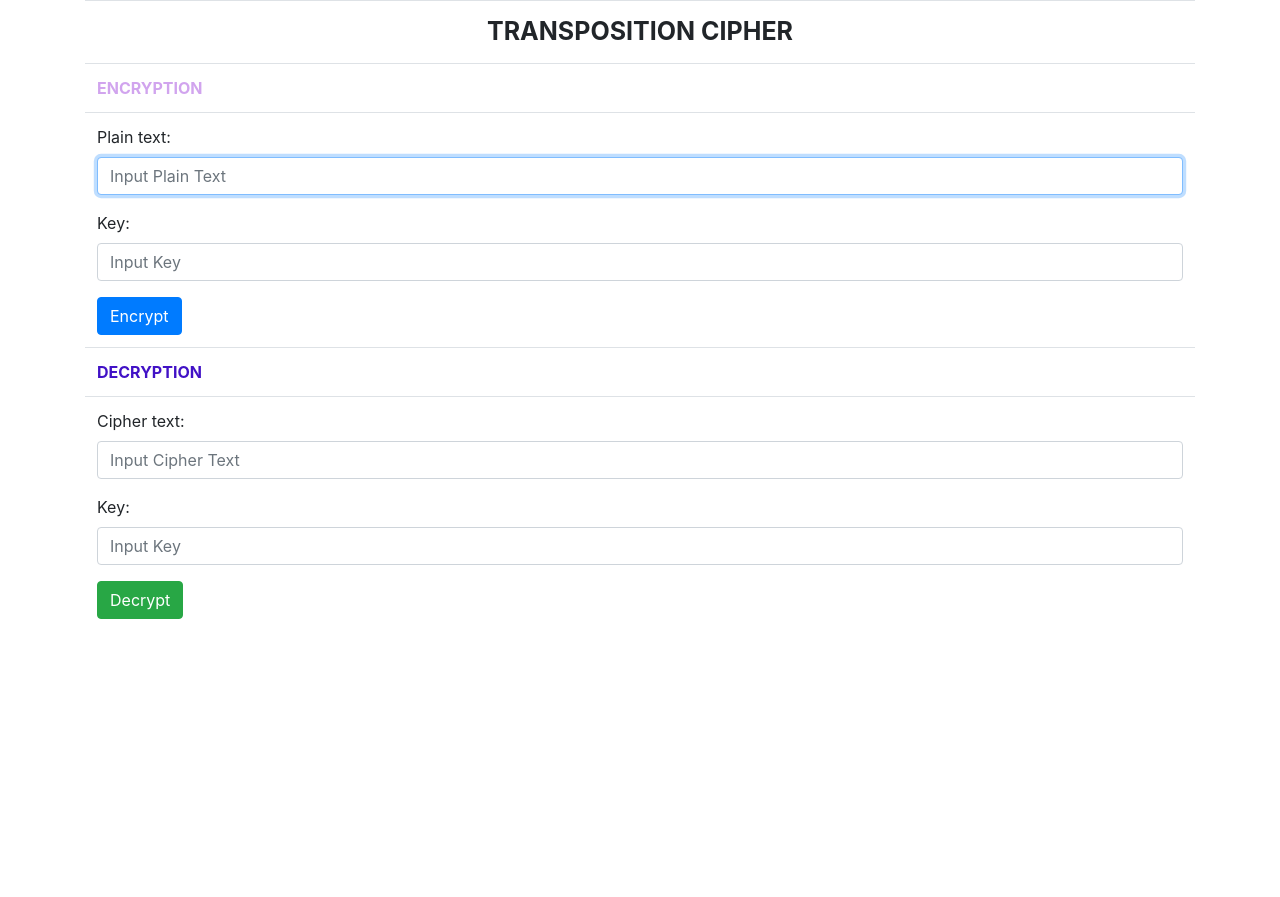
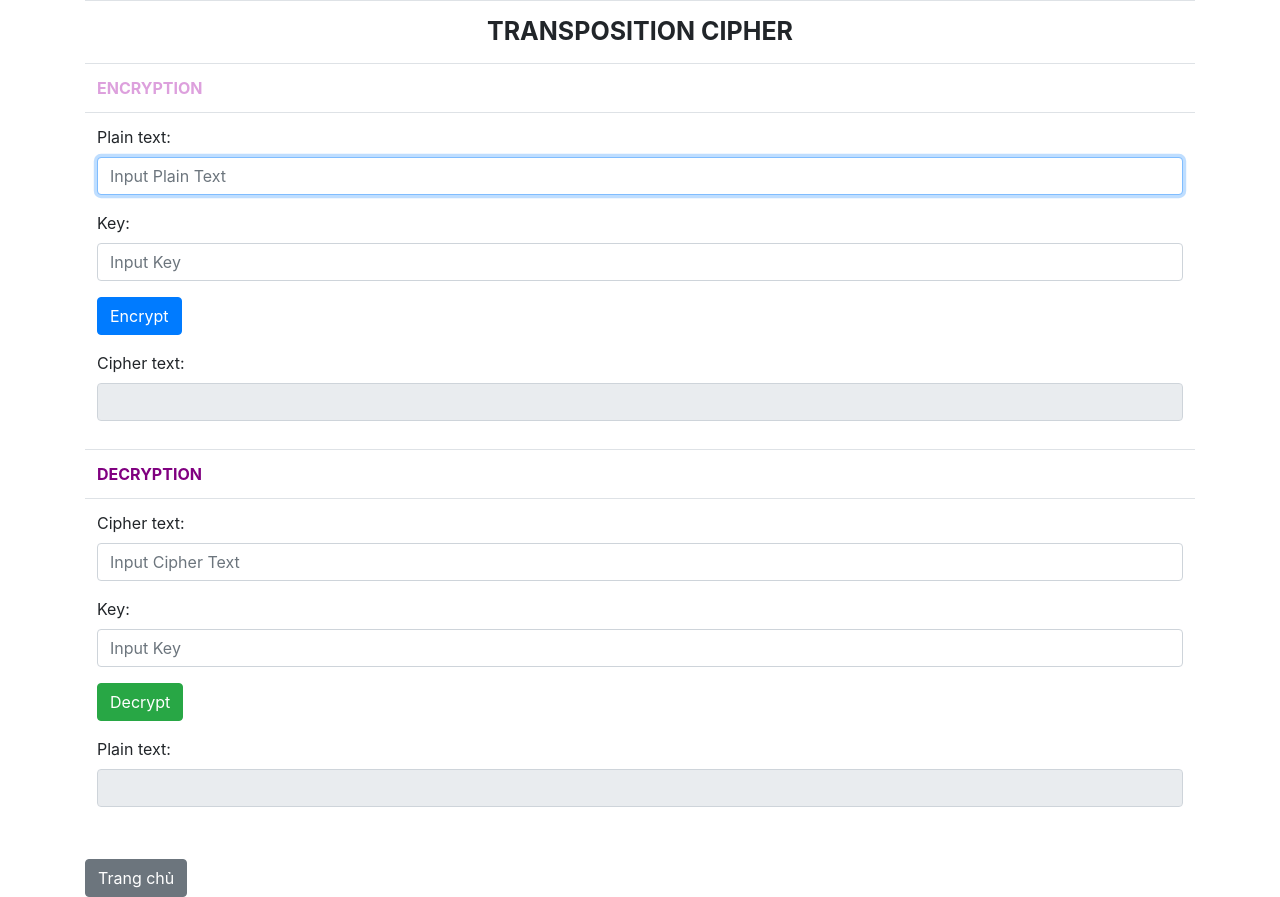
Before and after one commit to BuiHaYenVi/BuiHaYenVi_2519, a Flask app: page /transposition in a window 1280 px wide. Before the commit the page ends 619 px from the top, so only its background shows below. Run offline with Flask 3, Linux system fonts and the light colour scheme.

Commit message:
chay giao dien

```diff
--- a/lab02/app.py
+++ b/lab02/app.py
@@ -26,8 +26,7 @@ def caesar_encrypt():
     Caesar = CaesarCipher()
 
     encrypted_text = Caesar.encrypt_text(text, key)
-
-    return f"text: {text}<br/>key: {key}<br/>encrypted text: {encrypted_text}"
+    return render_template("caesar.html", inputCipherText=encrypted_text)
 
 
 @app.route("/caesar/decrypt", methods=["POST"])
@@ -39,7 +38,7 @@ def caesar_decrypt():
 
     decrypted_text = Caesar.decrypt_text(text, key)
 
-    return f"text: {text}<br/>key: {key}<br/>decrypted text: {decrypted_text}"
+    return render_template("caesar.html", inputPlainText=decrypted_text)
 
 #vigenere
 # router routes for vigenere cypher
@@ -57,7 +56,7 @@ def vigenere_encrypt():
 
     encrypted_text = Vigenere.vigenere_encrypt(text, key)
 
-    return f"text: {text}<br/>key: {key}<br/>encrypted text: {encrypted_text}"
+    return render_template("vigenere.html", inputCipherText=encrypted_text)
 
 
 @app.route("/vigenere/decrypt", methods=["POST"])
@@ -69,7 +68,7 @@ def vigenere_decrypt():
 
     decrypted_text = Vigenere.vigenere_decrypt(text, key)
 
-    return f"text: {text}<br/>key: {key}<br/>decrypted text: {decrypted_text}"
+    return render_template("vigenere.html", inputPlainText=decrypted_text)
 
 #rail
 @app.route("/railfence")
@@ -90,14 +89,8 @@ def railfence_encrypt():
     RailFence = RailFenceCipher()
     encrypted_text = RailFence.rail_fence_encrypt(text, rails)
 
-    return f"""
-    <pre>
-Plain text  : {text}
-Rails (key) : {rails}
-Cipher text : {encrypted_text}
-    </pre>
-    <br><a href="/railfence"> Quay lại</a>
-    """
+    return render_template("railfence.html", inputCipherText=encrypted_text)
+
 
 
 @app.route("/railfence/decrypt", methods=["POST"])
@@ -113,14 +106,9 @@ def railfence_decrypt():
     RailFence = RailFenceCipher()
     decrypted_text = RailFence.rail_fence_decrypt(text, rails)
 
-    return f"""
-    <pre>
-Cipher text : {text}
-Rails (key) : {rails}
-Plain text  : {decrypted_text}
-    </pre>
-    <br><a href="/railfence"> Quay lại</a>
-    """
+    return render_template("railfence.html", inputPlainText=decrypted_text)
+
+
 # playfair
 @app.route("/playfair")
 def playfair():
@@ -138,13 +126,8 @@ def playfair_encrypt():
     # Tạo chuỗi hiển thị ma trận
     matrix_str = "<br/>".join([" ".join(row) for row in matrix])
 
-    return f"""
-Plain text : {text}<br/>
-Key        : {key}<br/>
-Playfair Matrix:<br/>{matrix_str}<br/>
-Cipher text: {encrypted_text}<br/>
-<a href="/playfair"> Quay lại</a>
-"""
+    return render_template("playfair.html", inputCipherText=encrypted_text)
+
 
 @app.route("/playfair/decrypt", methods=["POST"])
 def playfair_decrypt():
@@ -158,13 +141,8 @@ def playfair_decrypt():
     # Tạo chuỗi hiển thị ma trận
     matrix_str = "<br/>".join([" ".join(row) for row in matrix])
 
-    return f"""
-Cipher text : {text}<br/>
-Key         : {key}<br/>
-Playfair Matrix:<br/>{matrix_str}<br/>
-Plain text  : {decrypted_text}<br/>
-<a href="/playfair"> Quay lại</a>
-"""
+    return render_template("playfair.html", inputPlainText=decrypted_text)
+
 
 # transposition
 @app.route("/transposition")
@@ -181,7 +159,7 @@ def transposition_encrypt():
 
     encrypted_text = Transposition.encrypt(text, key)
 
-    return f"text: {text}<br/>key: {key}<br/>encrypted text: {encrypted_text}"
+    return render_template("transposition.html", inputCipherText=encrypted_text)
 
 @app.route("/transposition/decrypt", methods=["POST"])
 def transposition_decrypt():
@@ -193,7 +171,7 @@ def transposition_decrypt():
 
     decrypted_text = Transposition.decrypt(text, key)
 
-    return f"text: {text}<br/>key: {key}<br/>decrypted text: {decrypted_text}"
+    return render_template("transposition.html", inputPlainText=decrypted_text)
 
 # main function
 if __name__ == "__main__":
--- a/lab02/templates/transposition.html
+++ b/lab02/templates/transposition.html
@@ -1,91 +1,69 @@
-<!-- transposition.html -->
 <!DOCTYPE html>
 <html lang="en">
 <head>
+    <meta charset="UTF-8">
     <title>Transposition Cipher</title>
     <link href="https://cdn.jsdelivr.net/npm/bootstrap@4.6.2/dist/css/bootstrap.min.css" rel="stylesheet"/>
 </head>
-
 <body>
     <div class="container">
         <table class="table">
-
+            <thead>
                 <tr>
-<td style="text-align:center;font-weight:bold;font-size:25px;">
-TRANSPOSITION CIPHER
+                    <td style="text-align: center; font-weight: bold; font-size: 25px;">TRANSPOSITION CIPHER</td>
+                </tr>
+            </thead>
+            <tbody>
+                <tr>
+                    <td style="font-weight: bold; color: plum">ENCRYPTION</td>
+                </tr>
+                <tr>
+                    <td>
+                        <form method="POST" action="/transposition/encrypt">
+                            <div class="mb-3">
+                                <label class="form-label">Plain text:</label>
+                                <input type="text" class="form-control" name="inputPlainText" placeholder="Input Plain Text" required autofocus/>
+                            </div>
+                            <div class="mb-3">
+                                <label class="form-label">Key:</label>
+                                <input type="number" class="form-control" name="inputKeyPlain" placeholder="Input Key" required/>
+                            </div>
+                            <button type="submit" class="btn btn-primary">Encrypt</button>
+                            <div class="mb-3 mt-3">
+                                <label class="form-label">Cipher text:</label>
+                                <input type="text" class="form-control" name="inputCipherText" value="{{inputCipherText}}" readonly/>
+                            </div>
+                        </form>
                     </td>
                 </tr>
 
                 <tr>
-<td style="font-weight:bold;color:rgb(209, 164, 238)">ENCRYPTION</td>
+                    <td style="font-weight: bold; color: purple">DECRYPTION</td>
                 </tr>
-
                 <tr>
                     <td>
-
-<form method="POST" action="/transposition/encrypt">
-
+                        <form method="POST" action="/transposition/decrypt">
                             <div class="mb-3">
-<label class="form-label">Plain text:</label>
-<input type="text" class="form-control"
-name="inputPlainText"
-placeholder="Input Plain Text"
-required autofocus/>
+                                <label class="form-label">Cipher text:</label>
+                                <input type="text" class="form-control" name="inputCipherText" placeholder="Input Cipher Text" required/>
                             </div>
-
                             <div class="mb-3">
                                 <label class="form-label">Key:</label>
-<input type="number" class="form-control"
-name="inputKeyPlain"
-placeholder="Input Key"
-required/>
+                                <input type="number" class="form-control" name="inputKeyCipher" placeholder="Input Key" required/>
                             </div>
-
-<button type="submit" class="btn btn-primary">
-Encrypt
-</button>
-
+                            <button type="submit" class="btn btn-success">Decrypt</button>
+                            <div class="mb-3 mt-3">
+                                <label class="form-label">Plain text:</label>
+                                <input type="text" class="form-control" name="inputPlainText" value="{{inputPlainText}}" readonly/>
+                            </div>
                         </form>
-
                     </td>
                 </tr>
-
-
-<tr>
-<td style="font-weight:bold;color:rgb(65, 17, 198)">DECRYPTION</td>
-</tr>
-
-<tr>
-<td>
-
-<form method="POST" action="/transposition/decrypt">
-
-<div class="mb-3">
-<label class="form-label">Cipher text:</label>
-<input type="text" class="form-control"
-name="inputCipherText"
-placeholder="Input Cipher Text"
-required/>
+            </tbody>
+        </table>
+        <div class="mt-4">
+            <a href="/" class="btn btn-secondary">Trang chủ</a>
         </div>
-
-<div class="mb-3">
-<label class="form-label">Key:</label>
-<input type="number" class="form-control"
-name="inputKeyCipher"
-placeholder="Input Key"
-required/>
-</div>
-
-<button type="submit" class="btn btn-success">
-Decrypt
-</button>
-
-</form>
-
-</td>
-</tr>
-
-</table>
     </div>
 </body>
 </html>
```
Also changed, not shown: lab02/templates/caesar.html (+12 -0 lines), lab02/templates/index.html (+7 -7 lines), lab02/templates/playfair.html (+25 -43 lines), lab02/templates/railfence.html (+8 -0 lines), lab02/templates/vigenere.html (+11 -0 lines). Lines whose indentation alone changed are shown as unchanged.
